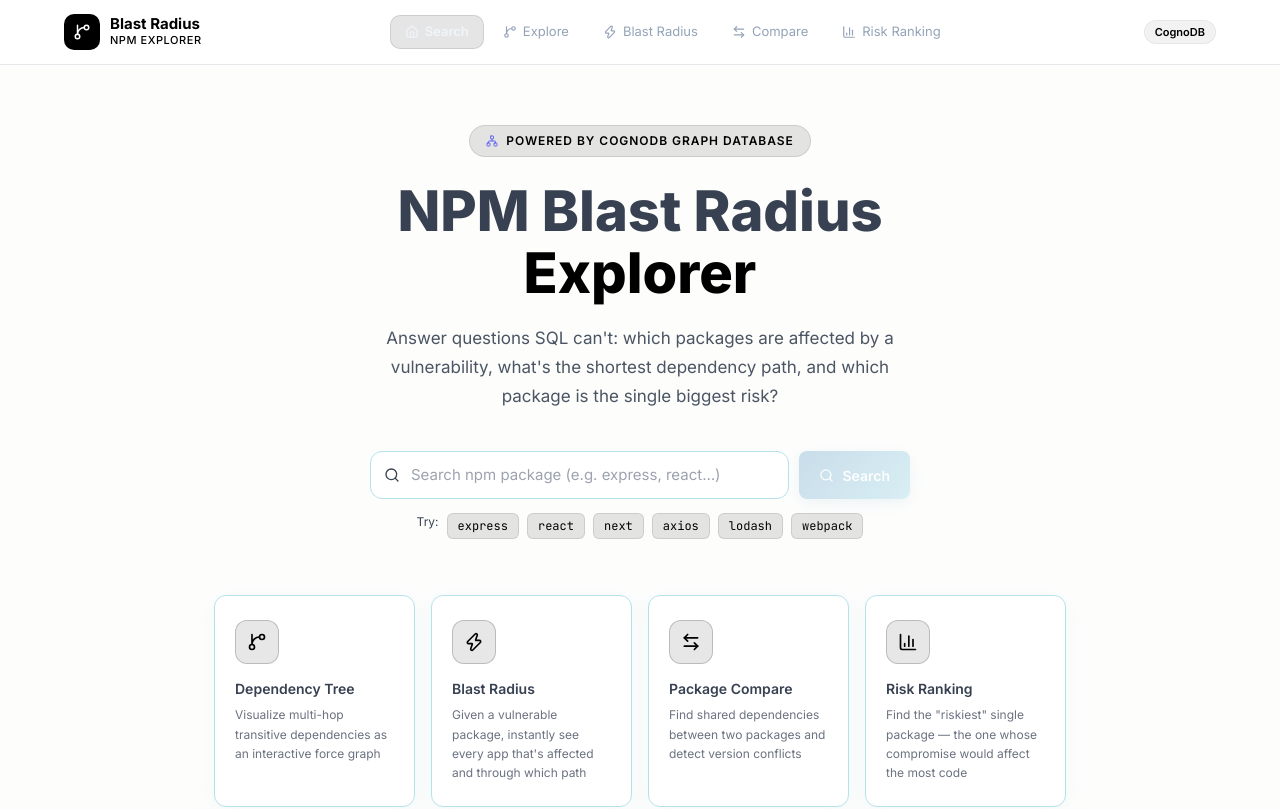
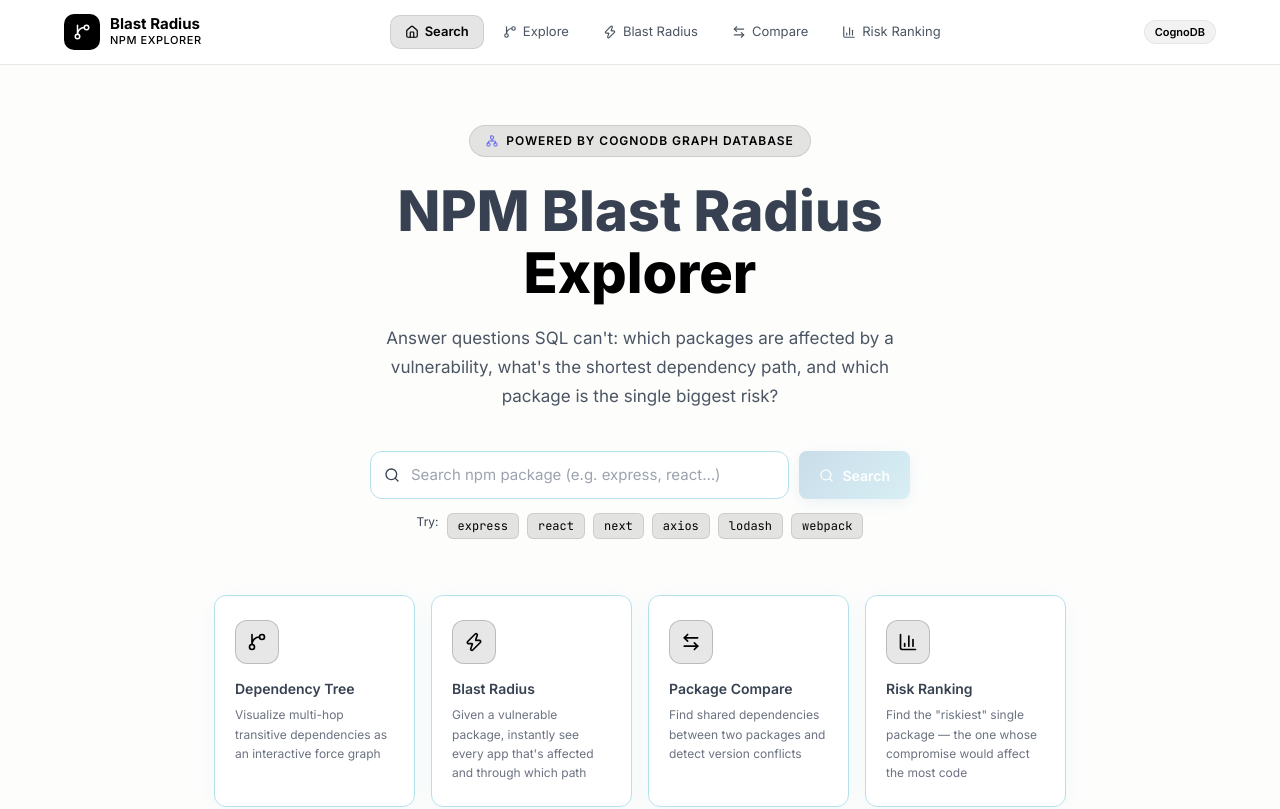
Before and after one commit to Inzamamkhan786/Wexa_AI_Assignment, a Next.js app: page / in a window 1280 px wide. Shown: the top 809 px of the page. Built offline with nearby package versions, Linux system fonts and the light colour scheme.

Commit message:
Update nav bar text color to black for better visibility

```diff
--- a/src/components/Navbar.tsx
+++ b/src/components/Navbar.tsx
@@ -78,7 +78,7 @@
                   borderRadius: 10,
                   fontSize: 13,
                   fontWeight: isActive ? 600 : 400,
-                  color: isActive ? "#f1f5f9" : "#94a3b8",
+                  color: isActive ? "#000000" : "#4b5563",
                   background: isActive ? "rgba(0,0,0,0.1)" : "transparent",
                   border: isActive ? "1px solid rgba(0,0,0,0.1)" : "1px solid transparent",
                   textDecoration: "none",
```
